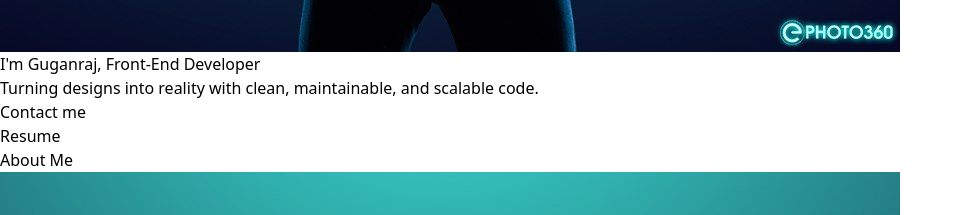
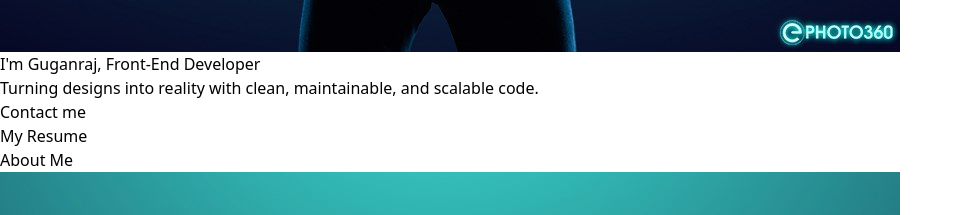
Before and after one commit to George1518/guganraj-portfolio, a React (Vite) app: page / in a window 1280 px wide. Shown: the part 920-1135 px from the top of the page, without its empty margins (0-963 px from the left). Built offline with nearby package versions, Linux system fonts and the light colour scheme.

Commit message:
resume to my resume

```diff
--- a/src/components/Hero.jsx
+++ b/src/components/Hero.jsx
@@ -40,7 +40,7 @@ function Hero() {
             <a href="/resume.pdf" download="resume.pdf"
                 className="bg-gradient-to-r from-red-600 to-yellow-400 text-white px-4 py-2 rounded-full transform transition-transform duration-300 hover:scale-105"
             >
-                Resume
+                My Resume
             </a>
         </div>
     </div>
```
